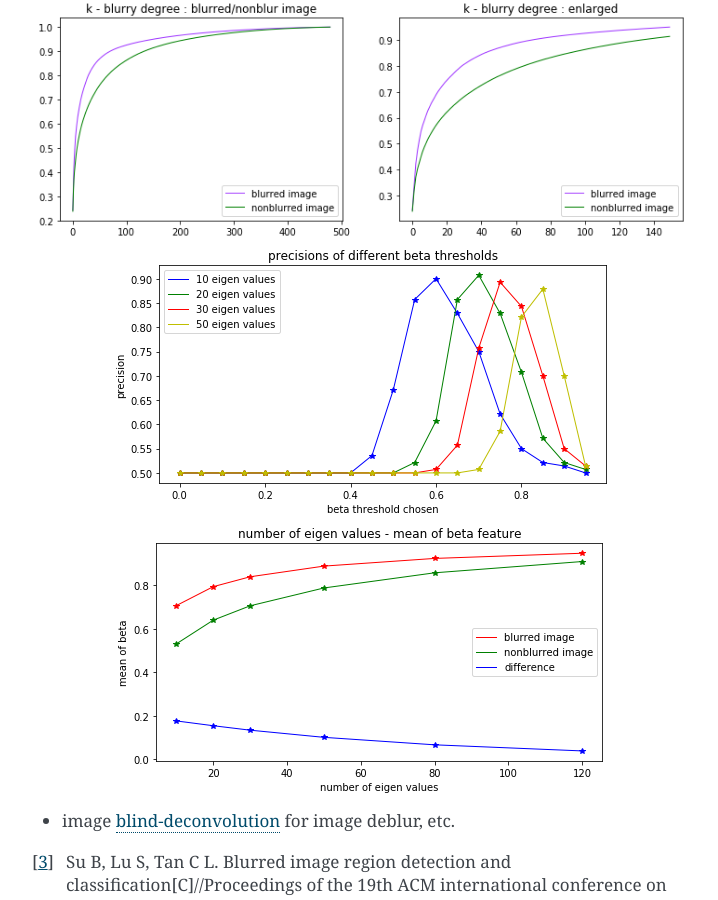
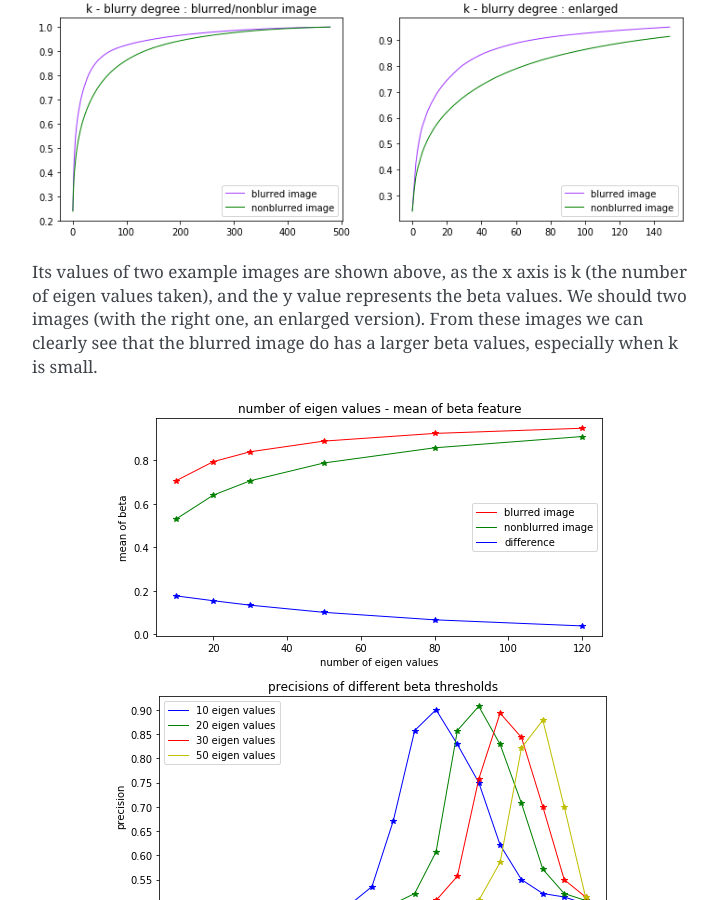
Before and after one commit to gggliuye/VIO, a Sphinx documentation site: the page built from docs/Prepare.rst, in a window 1280 px wide and 900 px high, scrolled down 5333 px. Shown: the whole window, without its empty margins (388-1106 px from the left). Built offline with Sphinx 7.4.7, drawn with Linux system fonts in a browser that asks for light colours.

Commit message:
Update Prepare.rst

```diff
--- a/docs/Prepare.rst
+++ b/docs/Prepare.rst
@@ -199,16 +199,18 @@ So a measure of degree of burry is proposed based on the weights of the first fe
 .. math::
     \beta_{1} = \frac{\sum_{i=1}^{k}\lambda_{i} } {\sum_{i=1}^{n}\lambda_{i}}
 
+.. image:: images/beta1compare.png
+    :align: center
+
+Its values of two example images are shown above, as the x axis is k (the number of eigen values taken), and the y value represents the beta values. We should two images (with the right one, an enlarged version). From these images we can clearly see that the blurred image do has a larger beta values, especially when k is small.
 
 
-.. image:: images/beta1compare.png
+.. image:: images/numberEvalues.png
     :align: center
 
 .. image:: images/betathresholdchoose.png
     :align: center
 
-.. image:: images/numberEvalues.png
-    :align: center
 
 * image blind-deconvolution_  for image deblur, etc.
 
```
